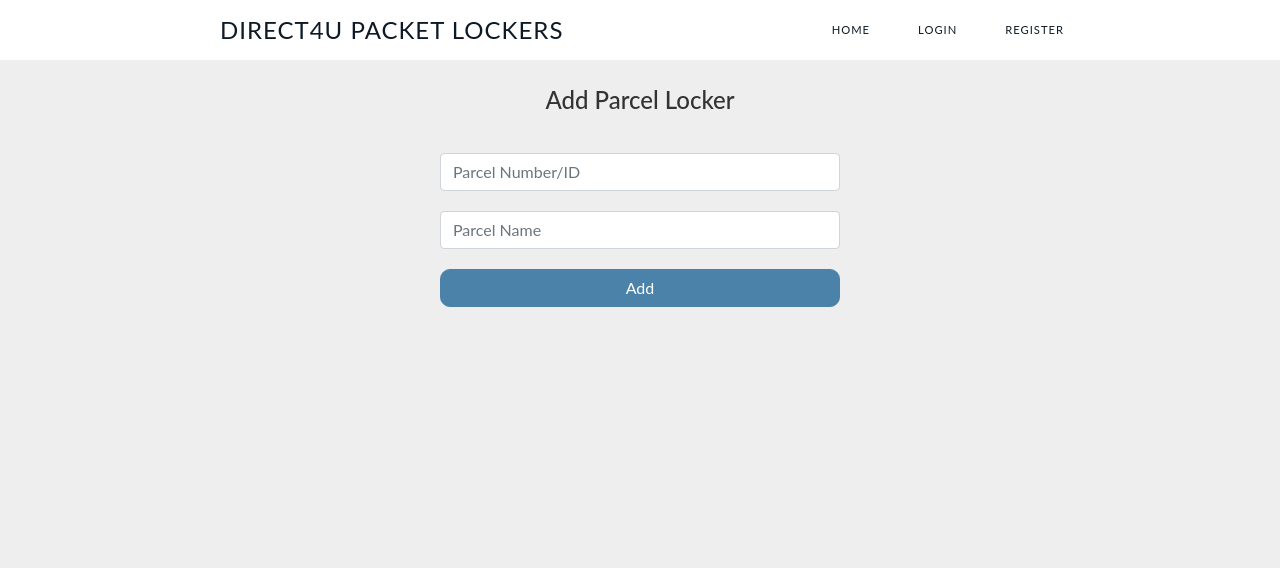
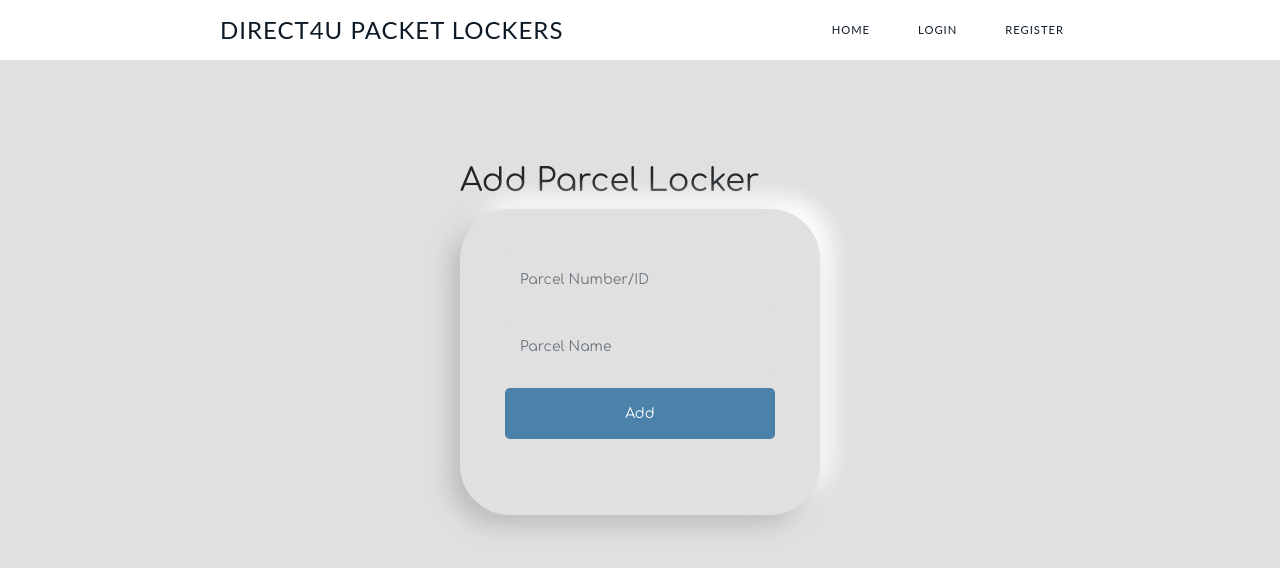
Before and after one commit to zigadjurovic/RAI, a React (Create React App) app in the folder frontend/: page /addParcelLocker in a window 1280 px wide. Shown: the top 568 px of the page. Built offline with nearby package versions, Linux system fonts and the light colour scheme.

Commit message:
FE - advanced design for add parcel UI

```diff
--- a/frontend/src/components/styles/AddParcelLocker.css
+++ b/frontend/src/components/styles/AddParcelLocker.css
@@ -1,36 +1,71 @@
-.form-container {
-    text-align: center;
+@import url('https://fonts.googleapis.com/css2?family=Comfortaa&display=swap');
+
+body {
+  background: #e0e0e0;
 }
 
-.form-heading {
-    padding-top: 2%;
-
+.form-container {
+  width: 360px;
+  padding: 8% 0 0;
+  margin: auto;
+  font-family: 'Comfortaa', cursive;
+  border-radius: 50px;
 }
 
-.form-heading h2 {
-    font-size: 24px;
-    color: #333;
+.form-group {
+  position: relative;
+  z-index: 1;
+  background: #FFFFFF;
+  max-width: 600px;
+  margin: 0 auto 100px;
+  padding: 45px;
+  text-align: center;
+  border-radius: 50px;
+  background: #e0e0e0;
+  box-shadow:  -11px 11px 22px #bebebe, 11px -11px 22px #ffffff;
 }
 
-
-.form-group {
-    text-align: center;
-    margin: 3%;
+.form-group input {
+  outline: 0;
+  background: #e0e0e0;
+  width: 100%;
+  border: 0;
+  border-radius: 5px;
+  margin: 0 0 15px;
+  padding: 15px;
+  box-sizing: border-box;
+  font-size: 14px;
+  font-family: 'Comfortaa', cursive;
 }
 
-.form-control {
-    margin-bottom: 20px;
+.form-group input[type="submit"] {
+  background: #4B82AA;
 }
 
-.btn {
-    background-color: #4B82AA;
-    border-color: #4B82AA;
-    width: 100%;
-    border-radius: 10px;
-
+.form-group input[type="submit"]:hover {
+  background: #395591;
 }
 
-.btn-primary:hover {
-    background-color: #4B82AA;
-    border-color: #4B82AA;
+.form-group input:focus {
+  background: #e0e0e0;
 }
+
+.form-group button {
+  font-family: 'Comfortaa', cursive;
+  text-transform: uppercase;
+  outline: 0;
+  background: #e0e0e0;
+  width: 100%;
+  border: 0;
+  border-radius: 5px;
+  padding: 15px;
+  color: #FFFFFF;
+  font-size: 14px;
+  -webkit-transition: all 0.3 ease;
+  transition: all 0.3 ease;
+  cursor: pointer;
+}
+
+.form-group button:active {
+  background: #395591;
+}
```
